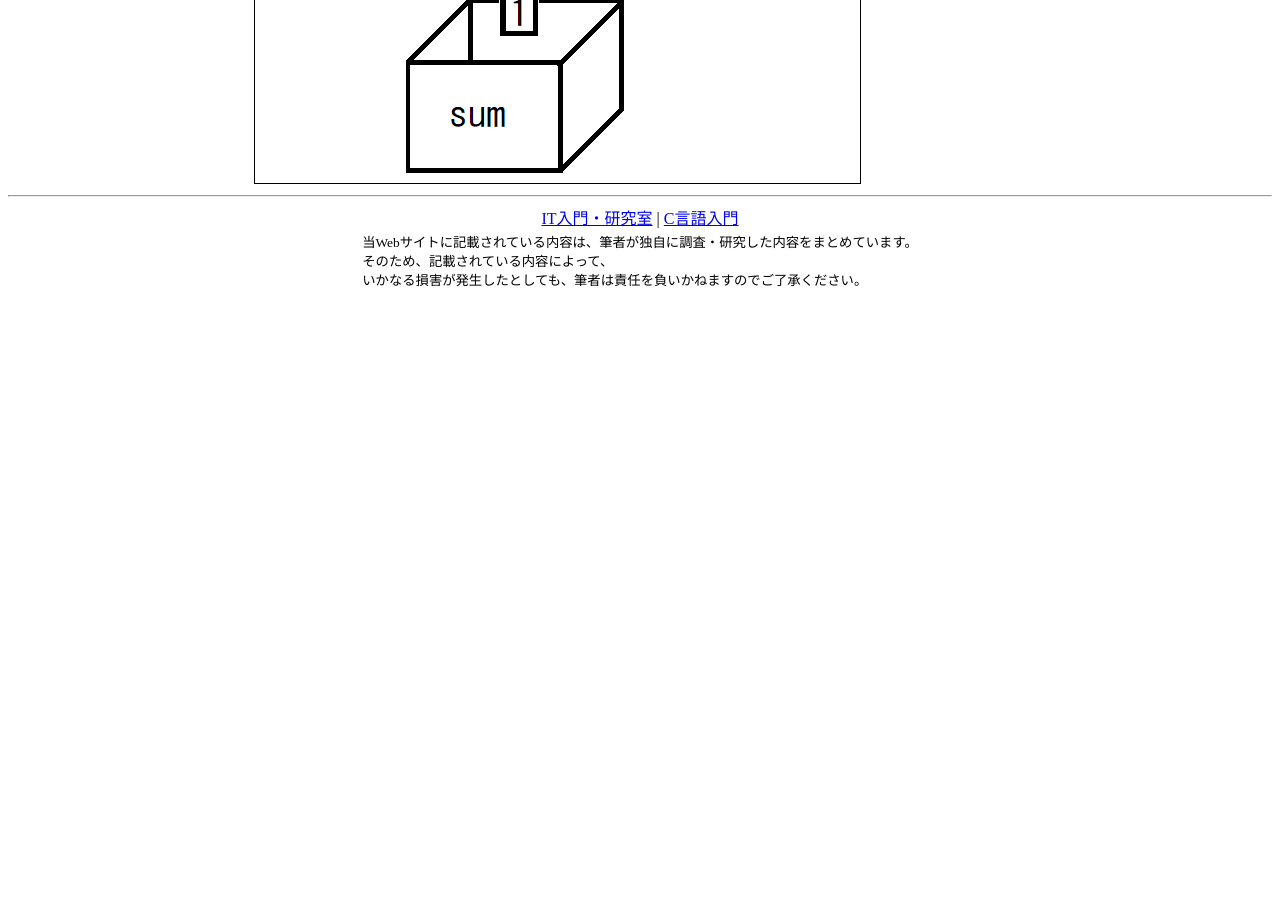
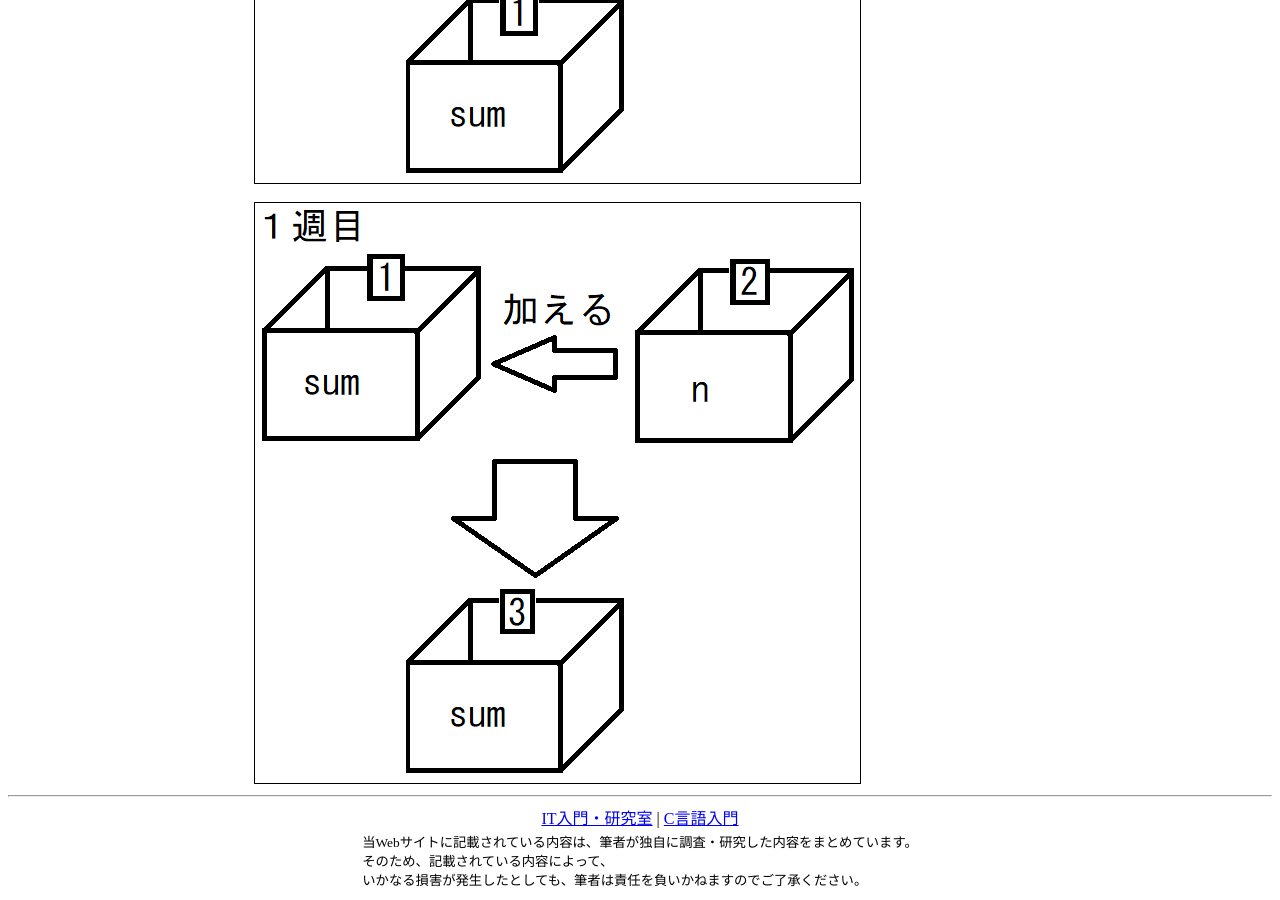
Before and after one commit to kos-y/github.io, a plain HTML site: page c/read/index.html in a window 1280 px wide. Shown: the part 9133-10033 px from the top of the page. Before the commit the page ends 9433 px from the top, so only its background shows below. Drawn offline with Linux system fonts and the light colour scheme.

Commit message:
C言語入門更新

```diff
--- a/c/read/index.html
+++ b/c/read/index.html
@@ -238,7 +238,9 @@
         最初はsumには「0」、nには「1」が入っているので、sumに1が加えられて2となります。<br>
         次は、sumには「1」、nには「2」が入っているので、sumに2が加えられて3となります。<br>
         という感じで加えられていきます。<br>
-        <img src="img/addcontents006.png" border="1"/>
+        <img src="img/addcontents006.png" border="1"/><br>
+        <br>
+        <img src="img/addcontents007.png" border="1"/><br>
 
       </center></td></tr></table>
       <hr>
```
Also changed, not shown: c/read/img/addcontents007.png (added).
